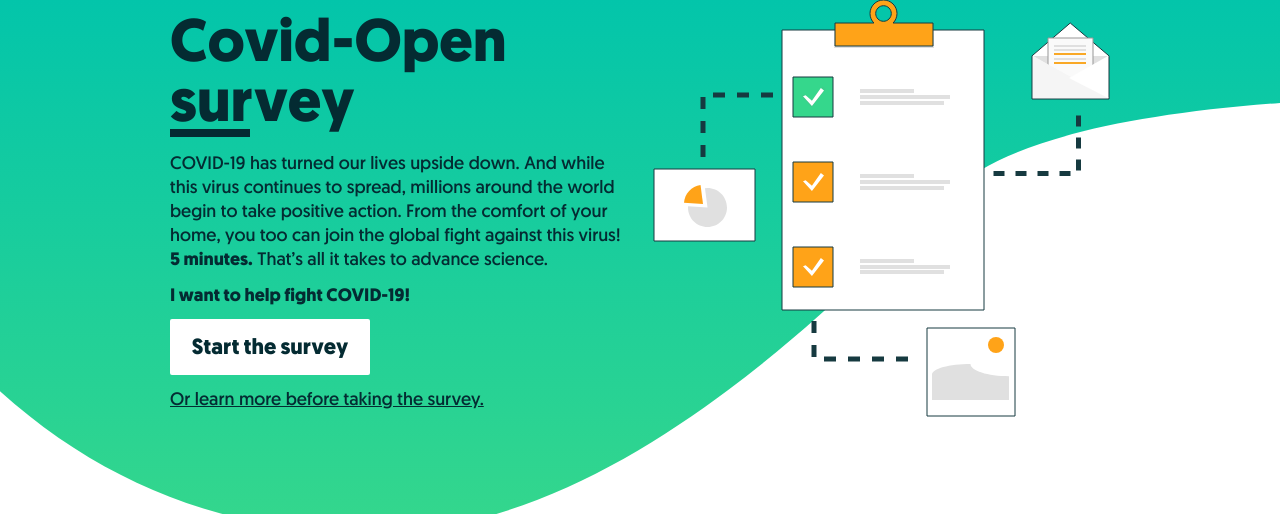
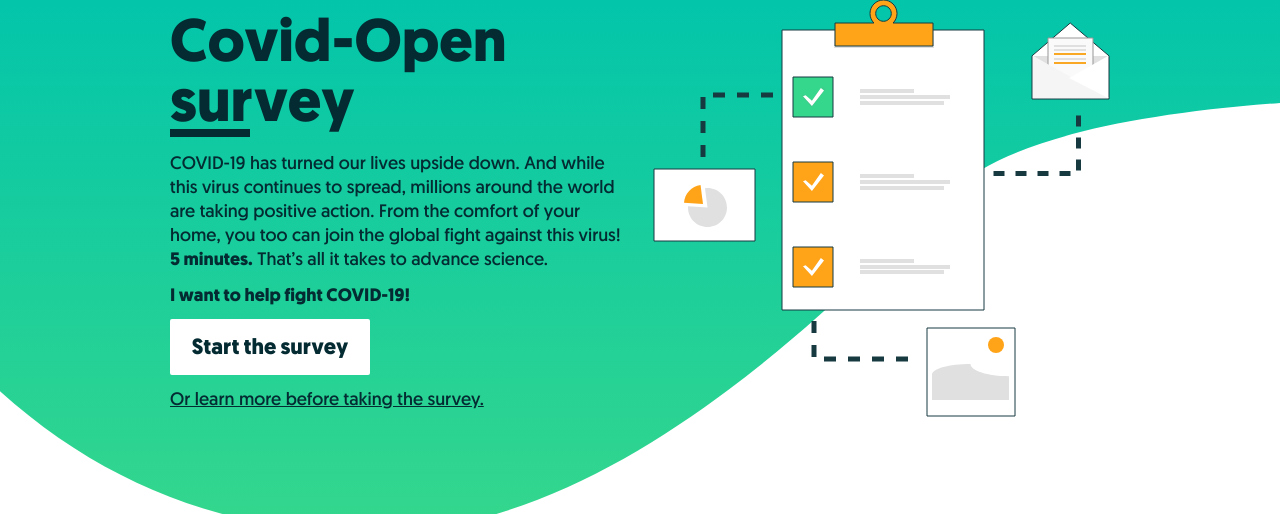
Before and after one commit to PeerProducedResearch/opensurvey, a Django app: template main/templates/main/home.html in a window 1280 px wide. Shown: the part 119-633 px from the top of the page. Run offline with Django 3.2, Linux system fonts and the light colour scheme; the template is opened without the code that fills it, so the values that code supplies are empty; some libraries are stand-ins or nearby versions; some web fonts are replaced.

Commit message:
Update home.html

```diff
--- a/main/templates/main/home.html
+++ b/main/templates/main/home.html
@@ -11,8 +11,8 @@
     <p>
       {% blocktrans %}
       COVID-19 has turned our lives upside down. And while this virus continues to spread, millions around the world
-      begin
-      to take positive action. From the comfort of your home, you too can join the global fight against this virus!
+      are
+      taking positive action. From the comfort of your home, you too can join the global fight against this virus!
       <strong>5 minutes.</strong> That’s all it takes to advance science.
       {% endblocktrans %}
     </p>
```
